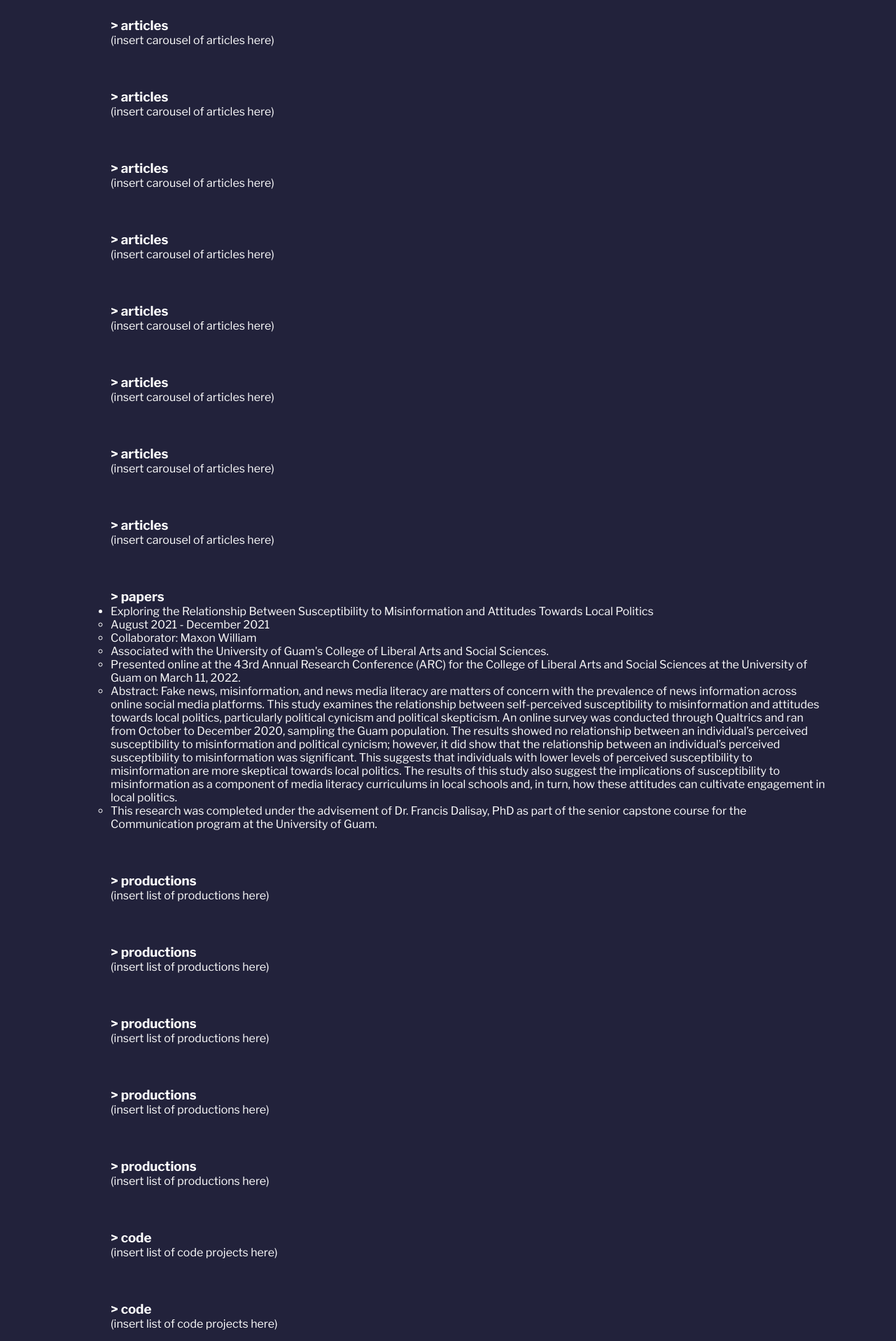
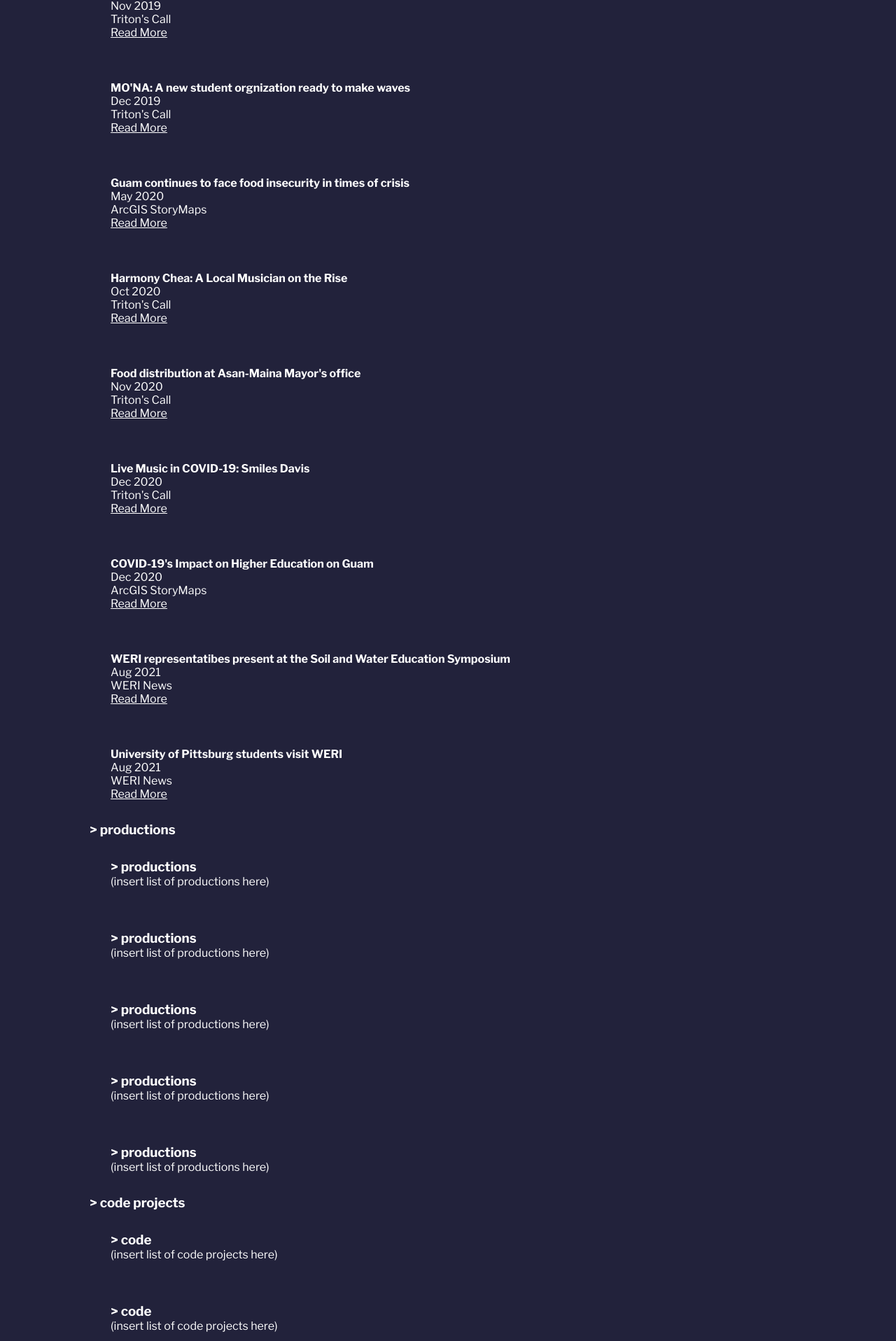
Before and after one commit to dannikate/dannikate.github.io, a React (Create React App) app: page / in a window 1280 px wide. Shown: the part 1764-3680 px from the top of the page at 70% size. Built offline with nearby package versions, Linux system fonts and the light colour scheme.

Commit message:
updated articles compt

```diff
--- a/src/components/Articles.js
+++ b/src/components/Articles.js
@@ -3,8 +3,11 @@ import React from "react"
 export default function Articles(props) {
     return (
         <div className="articles">
-            <h3> > articles </h3>
-            <p>(insert carousel of articles here)</p>
+            {/* <p>(insert carousel of articles here)</p> */}
+            <h4>{props.title}</h4>
+            <p>{props.publishDate}</p>
+            <p>{props.publication}</p>
+            <a href={props.link}>Read More</a>
         </div>
     )
 }
--- a/src/components/Portfolio.js
+++ b/src/components/Portfolio.js
@@ -49,10 +49,22 @@ export default function Portfolio(props) {
     return (
         <div className="portfolio">
             <h2>/ portfolio</h2>
-            <section>{articles}</section>
-            <section>{papers}</section>
-            <section>{productions}</section>
-            <section>{codes}</section>
+            <section>
+                <h3> > articles</h3>
+                {articles}
+            </section>
+            {/* <section>
+                <h3> > papers</h3>
+                {papers}
+            </section> */}
+            <section>
+                <h3> > productions</h3>
+                {productions}
+            </section>
+            <section>
+                <h3> > code projects</h3>
+                {codes}
+            </section>
         </div>
     )
 }
--- a/src/data/articles-list.js
+++ b/src/data/articles-list.js
@@ -2,7 +2,7 @@ export default [
     {
         id: 1,
         title: "Kho fosters change for protecting the environment",
-        pubishDate: "Nov 2019",
+        publishDate: "Nov 2019",
         publication: "Triton's Call",
         link: "https://tritonscall.com/kho-fosters-change-for-protecting-the-environment/"
     },
```
